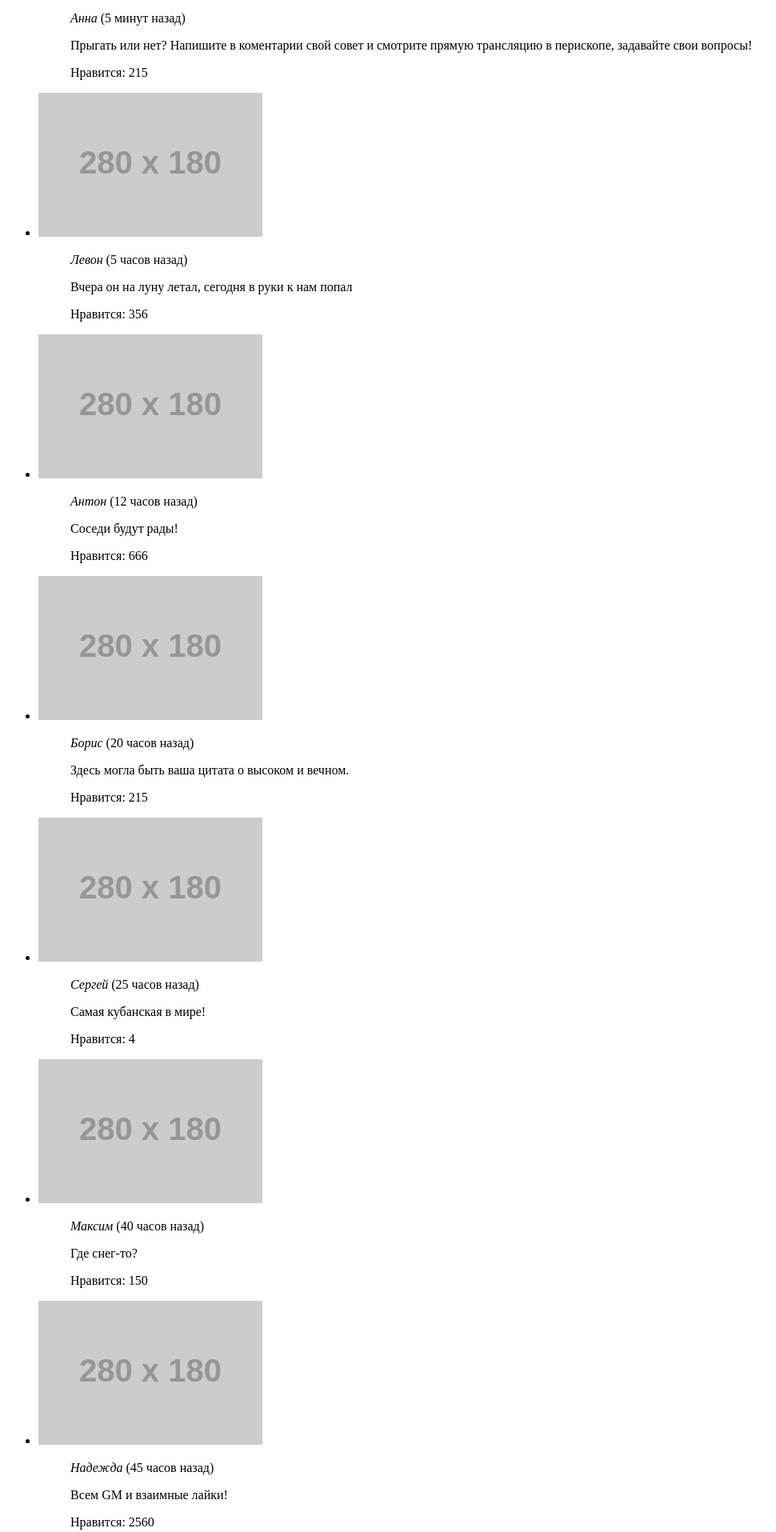
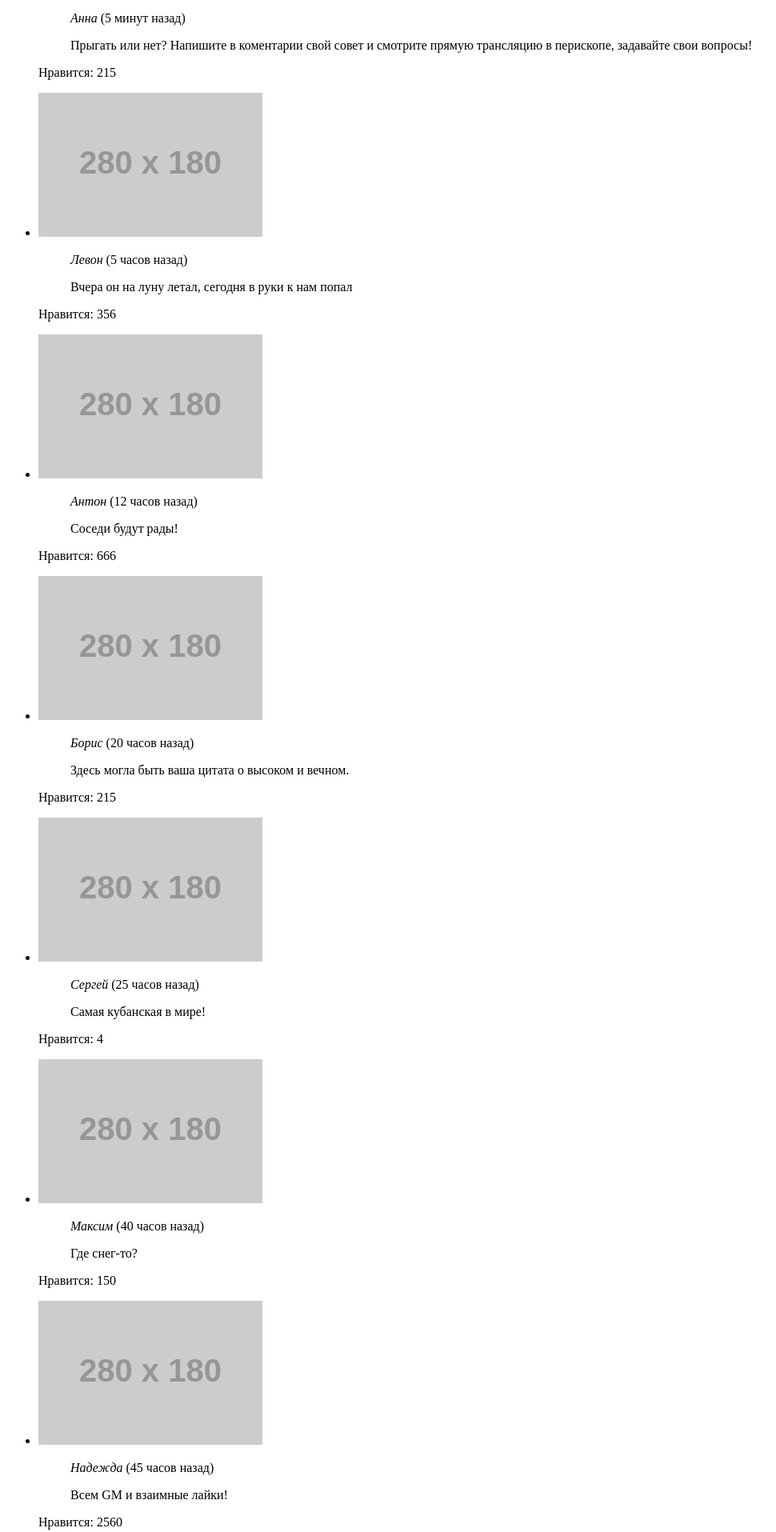
Before and after one commit to petitechatte/209725-pink, a website: page photo.html in a window 1280 px wide. Shown: the part 460-2375 px from the top of the page at 80% size, without its empty margins (0-970 px from the left). Drawn offline with Linux system fonts and the light colour scheme; placeholder pictures from the web are drawn by us.

Commit message:
Изменена разметка количества лайков поста

```diff
--- a/photo.html
+++ b/photo.html
@@ -49,8 +49,8 @@
               <cite class="post__author">Анна</cite>
               <span class="post__time">(5 минут назад)</span>
               <p class="post__text">Прыгать или нет? Напишите в коментарии свой совет и смотрите прямую трансляцию в перископе, задавайте свои вопросы!</p>
-              <p class="post__like">Нравится: 215</p>
             </blockquote>
+            <p class="post__popularity">Нравится: <span class="post__likes">215</span></p>
           </li>
           <li class="gallery__item">
             <a href="#">
@@ -60,8 +60,8 @@
               <cite class="post__author">Левон</cite>
               <span class="post__time">(5 часов назад)</span>
               <p class="post__text">Вчера он на луну летал, сегодня в руки к нам попал</p>
-              <p class="post__like">Нравится: 356</p>
             </blockquote>
+            <p class="post__popularity">Нравится: <span class="post__likes">356</span></p>
           </li>
           <li class="gallery__item">
             <a href="#">
@@ -71,8 +71,8 @@
               <cite class="post__author">Антон</cite>
               <span class="post__time">(12 часов назад)</span>
               <p class="post__text">Соседи будут рады!</p>
-              <p class="post__like">Нравится: 666</p>
             </blockquote>
+            <p class="post__popularity">Нравится: <span class="post__likes">666</span></p>
           </li>
           <li class="gallery__item">
             <a href="#">
@@ -82,8 +82,8 @@
               <cite class="post__author">Борис</cite>
               <span class="post__time">(20 часов назад)</span>
               <p class="post__text">Здесь могла быть ваша цитата о высоком и вечном.</p>
-              <p class="post__like">Нравится: 215</p>
             </blockquote>
+            <p class="post__popularity">Нравится: <span class="post__likes">215</span></p>
           </li>
           <li class="gallery__item">
             <a href="#">
@@ -93,8 +93,8 @@
               <cite class="post__author">Сергей</cite>
               <span class="post__time">(25 часов назад)</span>
               <p class="post__text">Самая кубанская в мире!</p>
-              <p class="post__like">Нравится: 4</p>
             </blockquote>
+            <p class="post__popularity">Нравится: <span class="post__likes">4</span></p>
           </li>
           <li class="gallery__item">
             <a href="#">
@@ -104,8 +104,8 @@
               <cite class="post__author">Максим</cite>
               <span class="post__time">(40 часов назад)</span>
               <p class="post__text">Где снег-то?</p>
-              <p class="post__like">Нравится: 150</p>
             </blockquote>
+            <p class="post__popularity">Нравится: <span class="post__likes">150</span></p>
           </li>
           <li class="gallery__item">
             <a href="#">
@@ -115,8 +115,8 @@
               <cite class="post__author">Надежда</cite>
               <span class="post__time">(45 часов назад)</span>
               <p class="post__text">Всем GM и взаимные лайки!</p>
-              <p class="post__like">Нравится: 2560</p>
             </blockquote>
+            <p class="post__popularity">Нравится: <span class="post__likes">2560</span></p>
           </li>
         </ul>
       </section>
```
